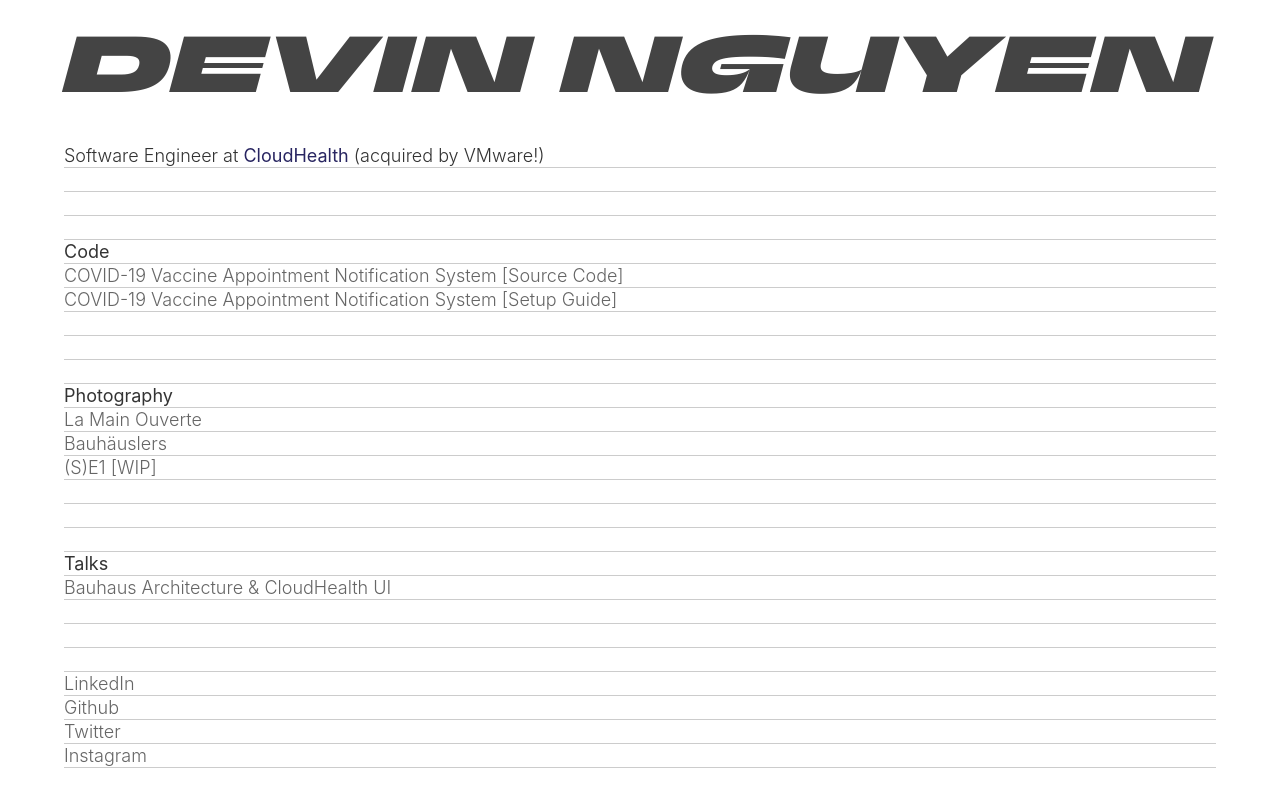
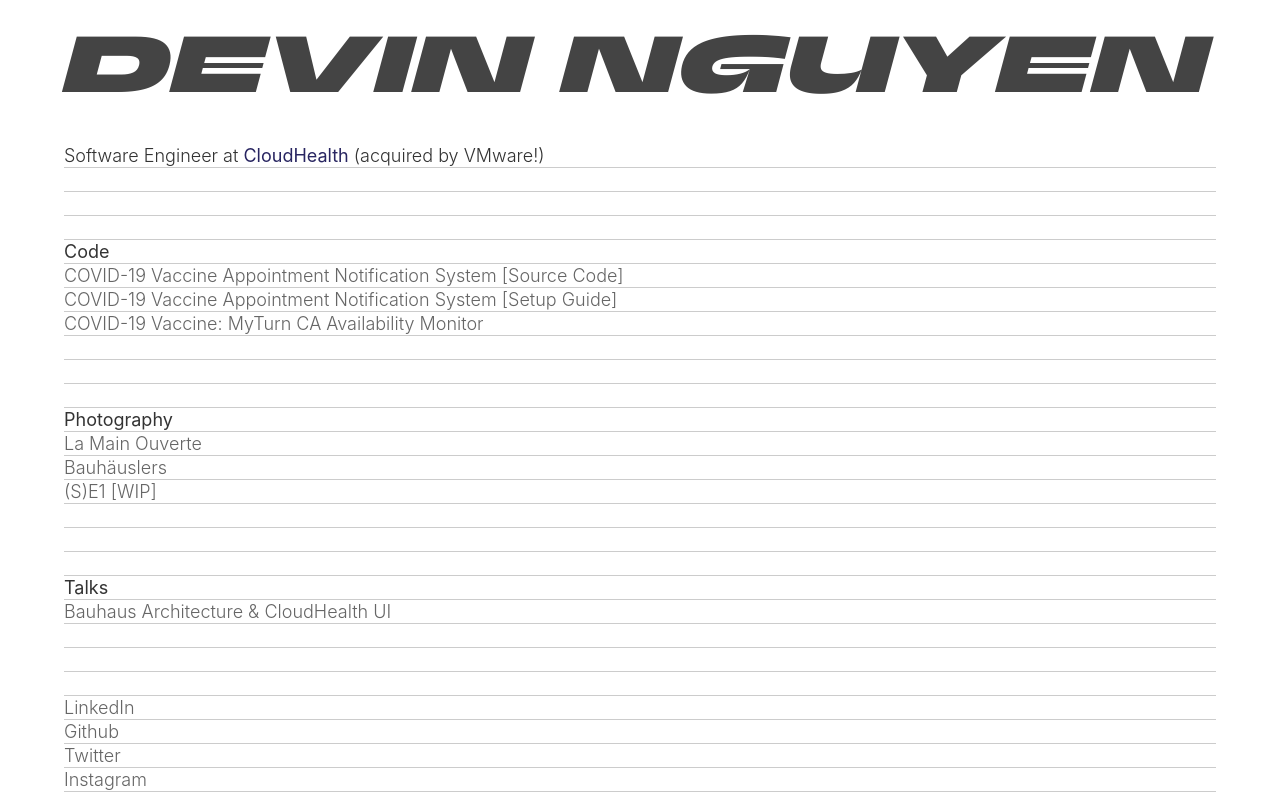
Before and after one commit to devin2712/ddxdevin, a Next.js app: page / in a window 1280 px wide. Shown: the top 800 px of the page. Built offline with nearby package versions, Linux system fonts and the light colour scheme.

Commit message:
Update index.tsx

```diff
--- a/pages/index.tsx
+++ b/pages/index.tsx
@@ -30,6 +30,7 @@ export default function Home() {
             links={[
               { url: "https://github.com/devin2712/covid-notify", title: "COVID-19 Vaccine Appointment Notification System [Source Code]", isExternal: true, },
               { url: "https://ddxdevin.medium.com/build-a-covid-19-vaccine-appointment-notification-system-with-a-twilio-serverless-function-23cf328c01f4", title: "COVID-19 Vaccine Appointment Notification System [Setup Guide]", isExternal: true, },
+              { url: "https://github.com/devin2712/myturn-monitor", title: "COVID-19 Vaccine: MyTurn CA Availability Monitor", isExternal: true, },
             ]}
           />
 
```
